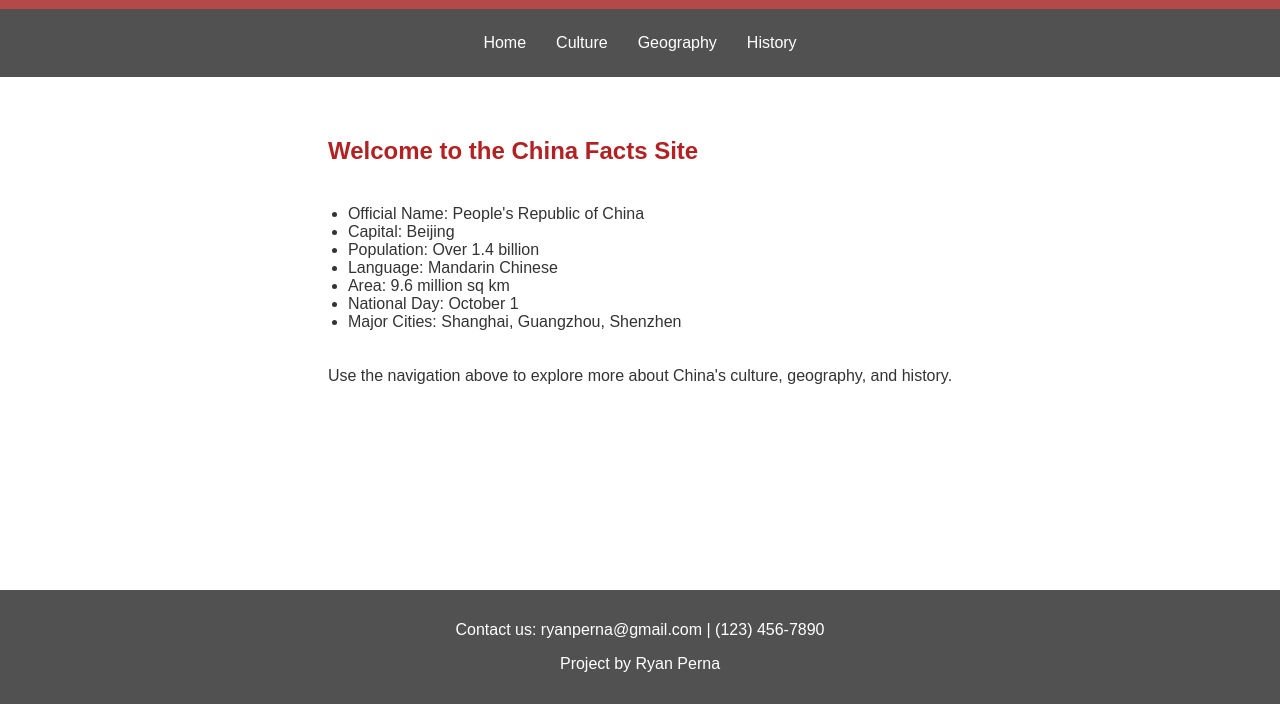
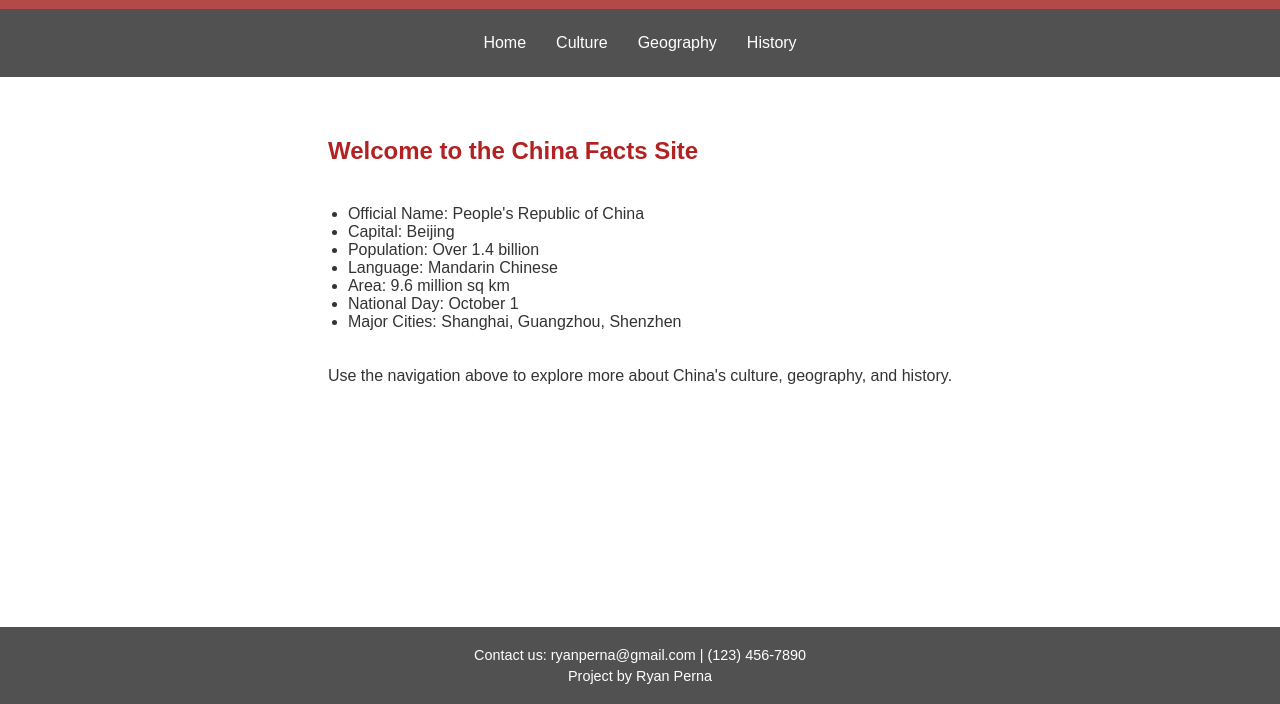
Before and after one commit to ryanperna/countrywebsite_chine_ryanperna, a plain HTML site: page web site/index.html in a window 1280 px wide. Shown: the part 96-800 px from the top of the page. Drawn offline with Linux system fonts and the light colour scheme.

Commit message:
sdfsdfsd

```diff
--- a/web site/index.html
+++ b/web site/index.html
@@ -35,10 +35,10 @@
 
   </div>
 
-  <footer>
+  <div class="site-footer">
     <p>Contact us: ryanperna@gmail.com | (123) 456-7890</p>
     <p>Project by Ryan Perna</p>
-  </footer>
+  </div>
 
 </body>
 </html>
--- a/web site/style.css
+++ b/web site/style.css
@@ -65,9 +65,14 @@ ul {
   padding: 20px;
 }
 
-footer {
+.site-footer {
   background-color: rgba(51, 51, 51, 0.85);
   color: white;
   text-align: center;
   padding: 15px 0;
 }
+
+.site-footer p {
+  margin: 5px 0;
+  font-size: 0.9em;
+}
```
Also changed, not shown: web site/culture.html (+2 -2 lines), web site/geography.html (+2 -2 lines), web site/history.html (+2 -2 lines).
